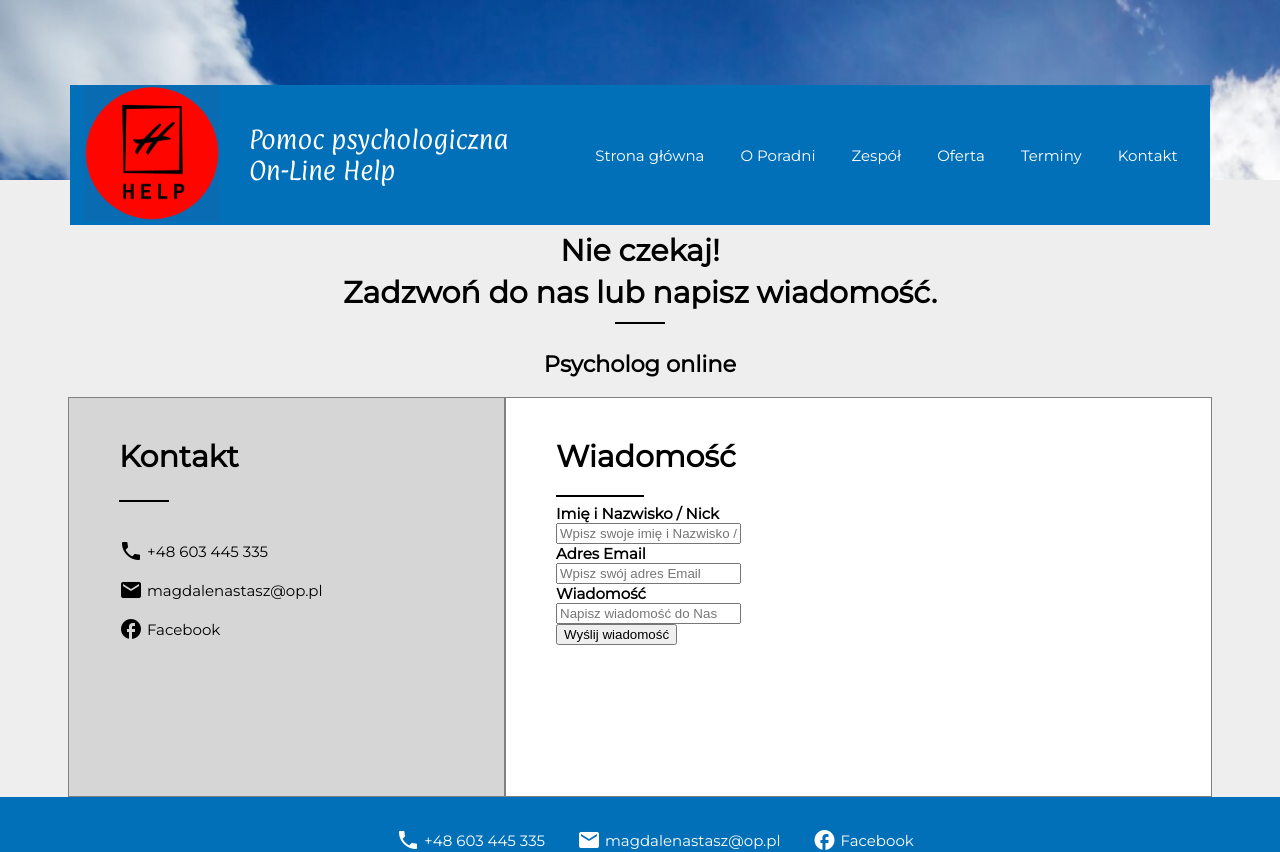
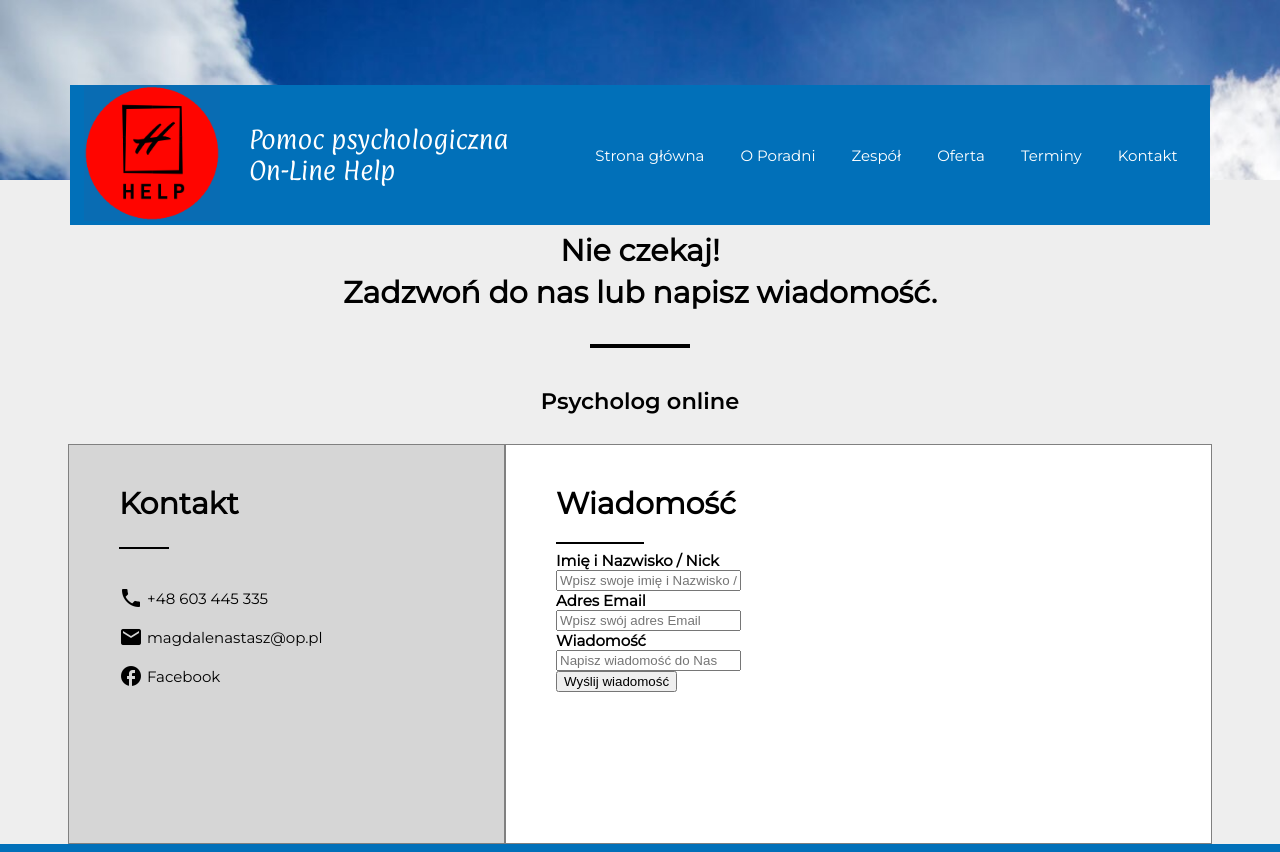
Before and after one commit to joajar/100-commits-challenge, an Angular app in the folder frontend/: page / in a window 1280 px wide. Shown: the top 852 px of the page. Built offline with nearby package versions, Linux system fonts and the light colour scheme.

Commit message:
FE feat: developed home component

```diff
--- a/frontend/src/app/content/home/home.component.html
+++ b/frontend/src/app/content/home/home.component.html
@@ -6,7 +6,7 @@
     <h1>
       Zadzwoń do nas lub napisz wiadomość.
     </h1>
-    <hr style="height:2px;width:50px;color:black;background-color:black;border-width:0">
+    <hr style="height:4px;width:100px;color:black;background-color:black;border-width:0">
     <h2>
       Psycholog online
     </h2>
--- a/frontend/src/app/content/home/home.component.scss
+++ b/frontend/src/app/content/home/home.component.scss
@@ -6,6 +6,14 @@
 }
 .homeContainer h1 {
   line-height: 2px;
+}
+.homeContainer h2 {
+  font-family: "Montserrat-Bold", Sans-serif;
+  font-weight: 100;
+  padding-bottom: 10px;
+}
+.homeContainer hr {
+  margin: 30px 0 20px 0;
 }
 .outerContainer {
   display: flex;
```
